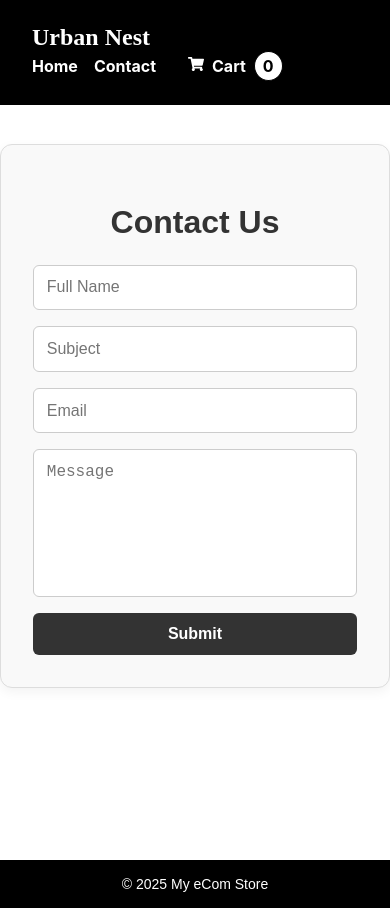
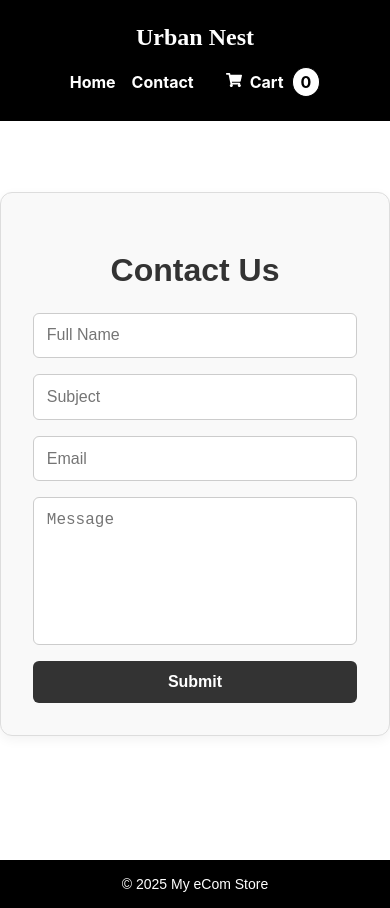
Before and after one commit to Asora7/course-assignment-ecom, a React (Create React App) app: page /contact in a window 390 px wide. Built offline with nearby package versions, Linux system fonts and the light colour scheme.

Commit message:
responsiveness for header

```diff
--- a/src/components/styles/Header.styles.js
+++ b/src/components/styles/Header.styles.js
@@ -1,13 +1,13 @@
-// src/components/styles/Header.styles.js
 // src/components/styles/Header.styles.js
 import styled from 'styled-components';
 import { NavLink as RouterNavLink } from 'react-router-dom';
 
 export const Navbar = styled.nav`
   display: flex;
-  justify-content: space-between;
-  align-items: center;
-  flex-wrap: wrap; /* Allows wrapping on smaller screens */
+  flex-direction: column;  /* Stack logo and nav elements vertically on smaller screens */
+  justify-content: center;  /* Center all elements */
+  align-items: center;  /* Ensure everything is aligned to the center */
+  flex-wrap: wrap;
   padding: 1.5rem 2rem;
   background-color: black;
   color: white;
@@ -16,21 +16,39 @@ export const Navbar = styled.nav`
   left: 0;
   right: 0;
   z-index: 1000;
+
+  /* For larger screens (>= 768px), keep logo on the left and nav on the right */
+  @media (min-width: 768px) {
+    flex-direction: row;  /* Keep logo and nav horizontally aligned */
+    justify-content: space-between;  /* Logo on the left, nav on the right */
+  }
 `;
 
 export const HeaderWrapper = styled.header`
   background-color: black;
   color: white;
-  margin-bottom: 2rem;
+  margin-bottom: 2rem;  /* Adjusted margin to add space between header and the search bar */
+
+  /* Add some space specifically for smaller screens */
+  @media (max-width: 768px) {
+    margin-bottom: 5rem;  /* Increase margin for smaller screens */
+  }
 `;
+
 
 export const Logo = styled(RouterNavLink)`
   font-family: 'Playfair Display', serif;
-  font-size: clamp(1.5rem, 4vw, 2rem); /* Adjust size dynamically */
+  font-size: clamp(1.5rem, 4vw, 2rem);
   font-weight: bold;
   color: white;
   text-decoration: none;
-  white-space: nowrap; /* Prevents breaking into two lines */
+  white-space: nowrap;
+  margin-bottom: 1rem;  /* Add margin to the bottom to separate the logo from nav items */
+
+  /* Center the logo for small screens */
+  @media (min-width: 768px) {
+    margin-bottom: 0;  /* Remove margin for larger screens */
+  }
 
   &:hover {
     text-decoration: none;
@@ -41,13 +59,21 @@ export const NavContainer = styled.div`
   display: flex;
   align-items: center;
   gap: 1rem;
-  flex-wrap: wrap; /* Ensures proper wrapping on small screens */
+  flex-wrap: wrap;
+  justify-content: center;  /* Center the navigation links and cart */
+
+  /* For larger screens (>= 768px) */
+  @media (min-width: 768px) {
+    justify-content: flex-end;  /* Align nav items to the right */
+    gap: 1rem;
+  }
 `;
 
 export const NavLinks = styled.div`
   display: flex;
   gap: 1rem;
-  flex-wrap: wrap; /* Ensures links wrap if needed */
+  flex-wrap: wrap;
+  justify-content: center;  /* Ensure the nav links are centered */
 
   a {
     color: white;
--- a/src/components/styles/HomePage.styles.js
+++ b/src/components/styles/HomePage.styles.js
@@ -54,20 +54,27 @@ export const ProductPrice = styled.p`
 
 export const ViewButton = styled.button`
   display: inline-block;
-  margin-top: auto; /* Pushes the button to the bottom */
+  margin-top: auto;
   padding: 10px 20px;
-  background-color: #000; /* Black button */
-  color: #fff; /* White text */
+  background-color: #000;
+  color: #fff;
   text-decoration: none;
   border-radius: 4px;
-  border: none; /* Remove default button border */
+  border: none;
   cursor: pointer;
   transition: background-color 0.3s ease;
+  font-size: 0.9rem;
+
+  /* Make text bigger on smaller screens */
+  @media (max-width: 600px) {
+    font-size: 0.8rem;  /* Increase text size for smaller screens */
+  }
 
   &:hover {
-    background-color: #333; /* Slightly lighter black on hover */
+    background-color: #333;
   }
 `;
+
 
 // Search input field with icon inside
 export const SearchWrapper = styled.div`
```
